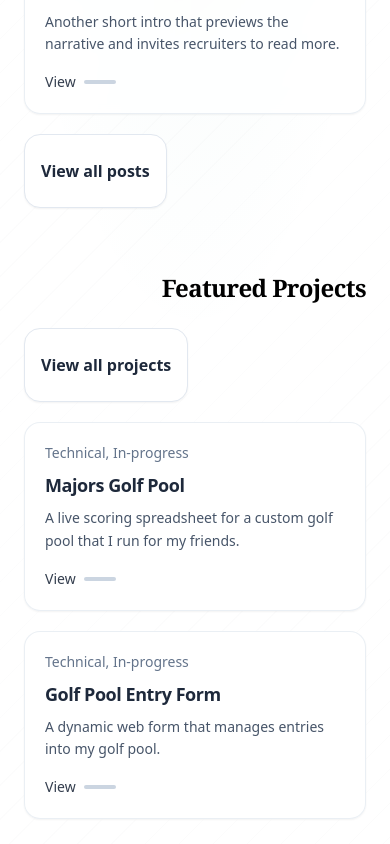
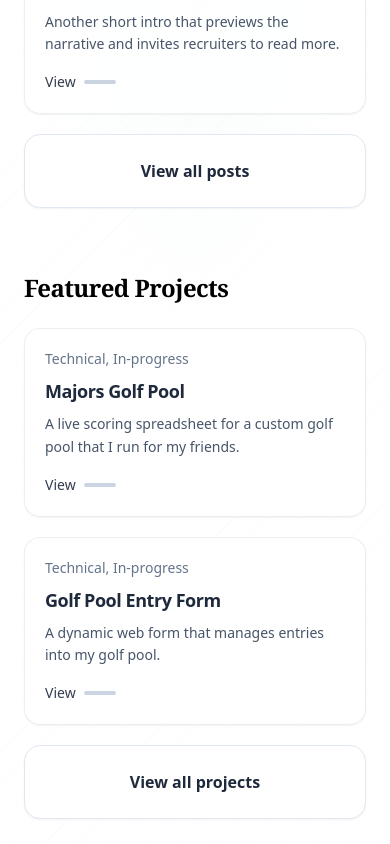
Before and after one commit to toddbalwinski/website, a Next.js app: page / in a window 390 px wide. Shown: the part 980-1824 px from the top of the page. Built offline with nearby package versions, Linux system fonts and the light colour scheme.

Commit message:
Mobile UI updates

```diff
--- a/app/page.tsx
+++ b/app/page.tsx
@@ -67,7 +67,7 @@ export default function Page() {
           </div>
           <a
             href="/blog"
-            className="flex items-center justify-center rounded-2xl border border-slate-200 bg-white shadow-sm transition-shadow duration-300 hover:shadow-md text-base font-semibold text-slate-800 px-4 py-6 col-span-1"
+            className="flex items-center justify-center rounded-2xl border border-slate-200 bg-white shadow-sm transition-shadow duration-300 hover:shadow-md text-base font-semibold text-slate-800 px-4 py-6 col-span-3 md:col-span-1"
             style={{ minHeight: '100%' }}
           >
             View all posts
@@ -77,18 +77,16 @@ export default function Page() {
 
       {/* Projects Highlights */}
       <Section id="projects" className="py-8 md:py-12">
-        <div className="flex items-center justify-end mb-4">
-          <h2 className="font-serif text-2xl font-semibold tracking-tight">Featured Projects</h2>
-        </div>
+        <h2 className="font-serif text-2xl font-semibold tracking-tight mb-4 text-left md:text-right">Featured Projects</h2>
         <div className="mt-6 grid gap-5 md:grid-cols-4">
           <a
             href="/projects"
-            className="flex items-center justify-center rounded-2xl border border-slate-200 bg-white shadow-sm transition-shadow duration-300 hover:shadow-md text-base font-semibold text-slate-800 px-4 py-6 col-span-1"
+            className="flex items-center justify-center rounded-2xl border border-slate-200 bg-white shadow-sm transition-shadow duration-300 hover:shadow-md text-base font-semibold text-slate-800 px-4 py-6 md:col-span-1 order-2 md:order-1"
             style={{ minHeight: '100%' }}
           >
             View all projects
           </a>
-          <div className="col-span-3 grid gap-5 md:grid-cols-2">
+          <div className="md:col-span-3 grid gap-5 md:grid-cols-2 order-1 md:order-2">
             <a href={projects[0].link} className="block" target="_blank" rel="noopener noreferrer">
               <Card
                 title={projects[0].name}
```
